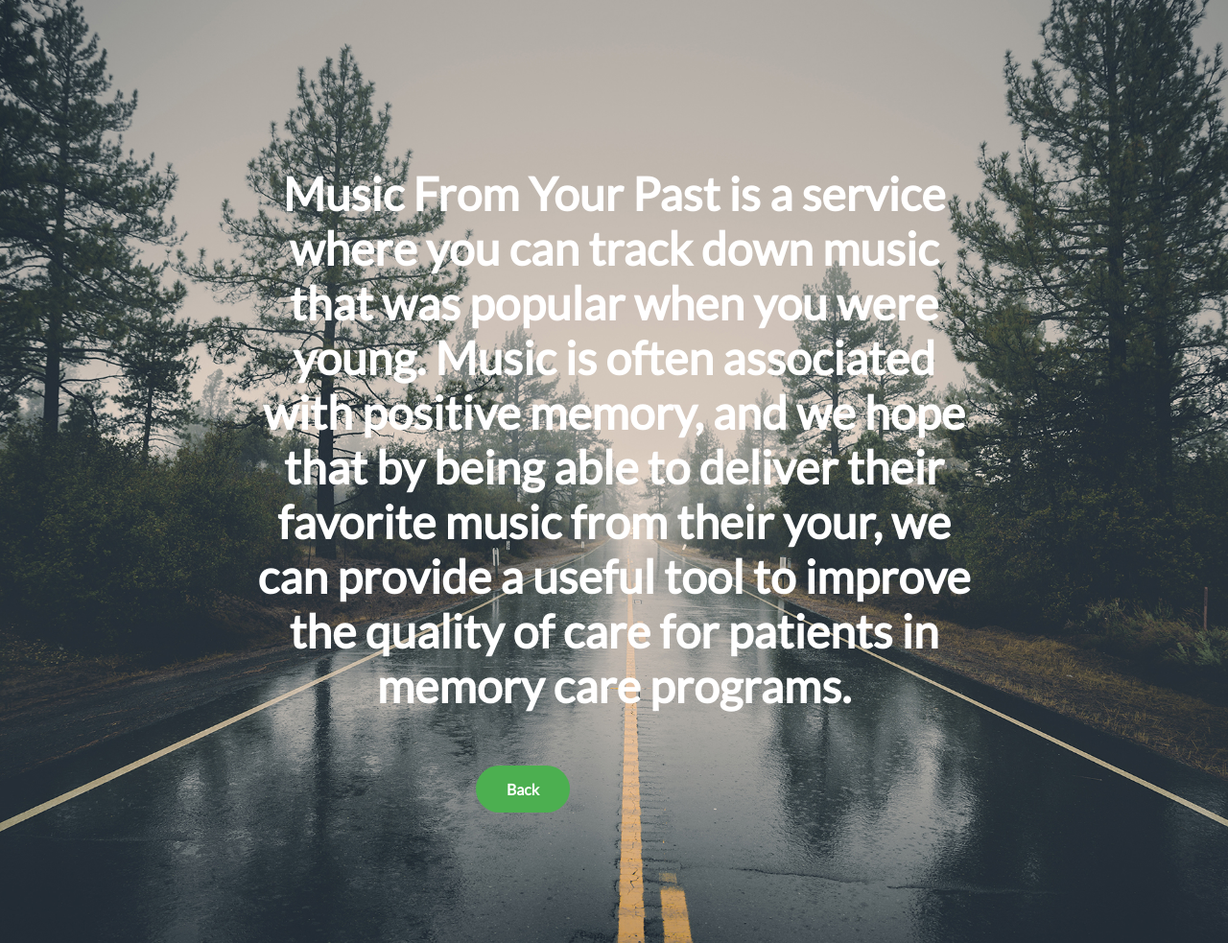
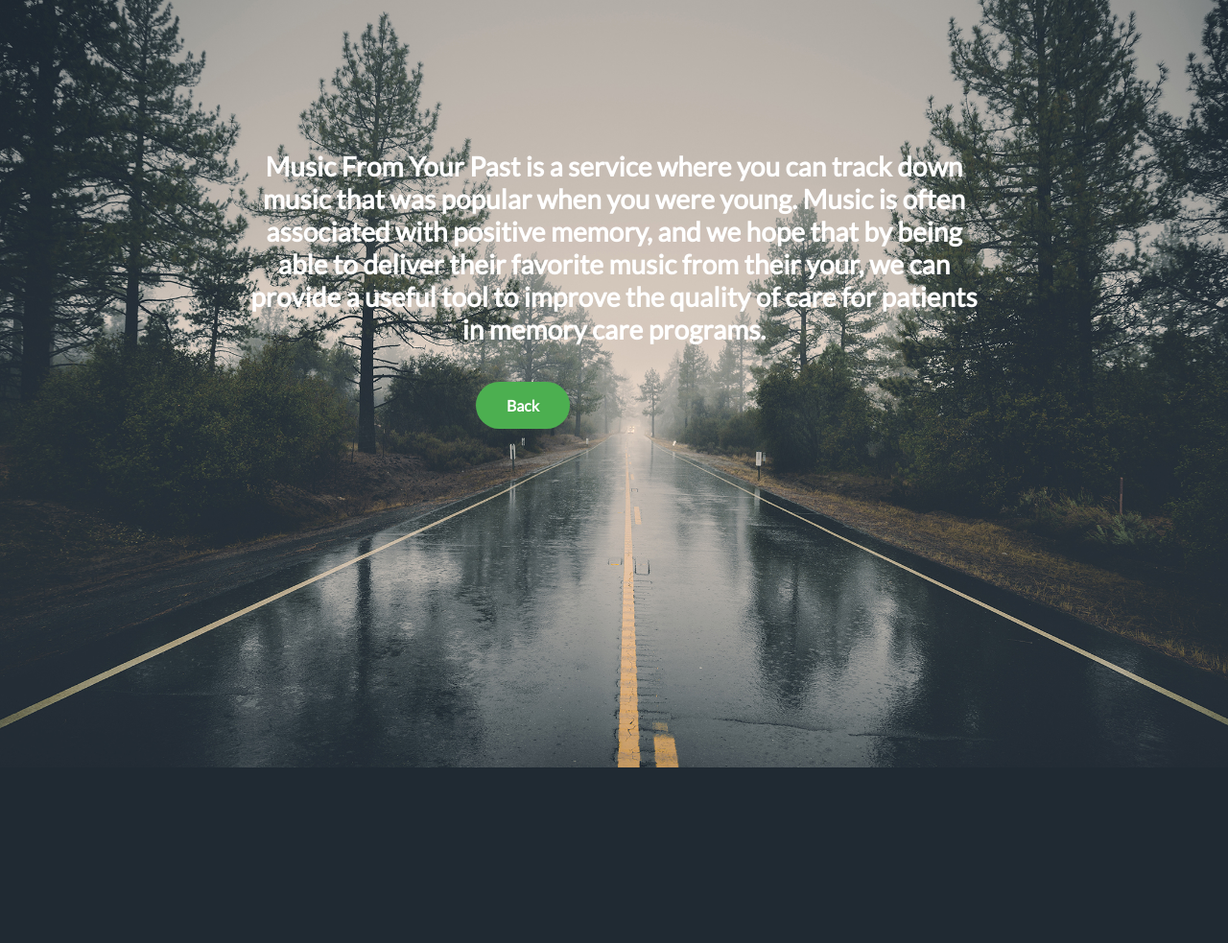
Before and after one commit to phqchau/music_therapy, a Django app: page /about/ in a window 1280 px wide. Shown: the top 983 px of the page at 96% size. After the commit the page ends 800 px from the top, so only its background shows below. Run offline with Django 3.2, Linux system fonts and the light colour scheme.

Commit message:
heading 2 size change

```diff
--- a/musicTherapy/music/static/music/style.css
+++ b/musicTherapy/music/static/music/style.css
@@ -23,7 +23,7 @@ a {
 h2 {
     font-family: 'Lato', sans-serif;
     color: white;
-    font-size: 48px;
+    font-size: 28px;
 }
 
 h1 {
```
